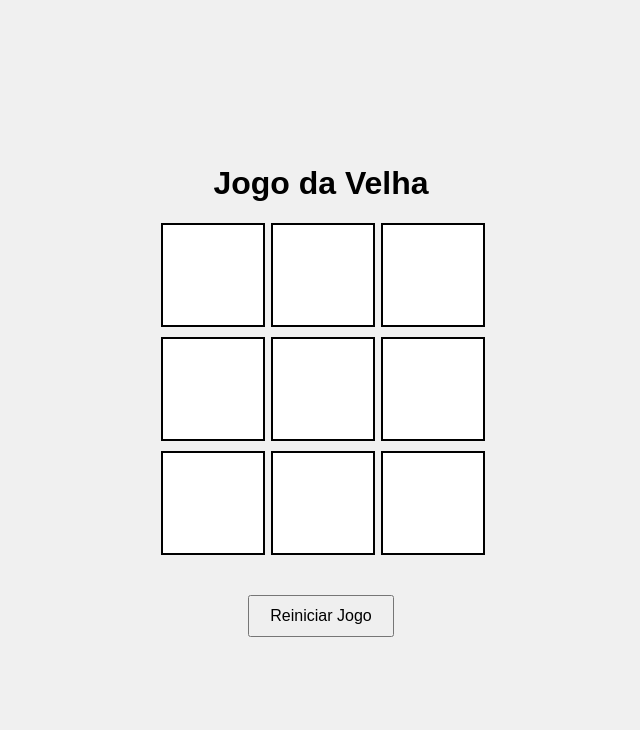
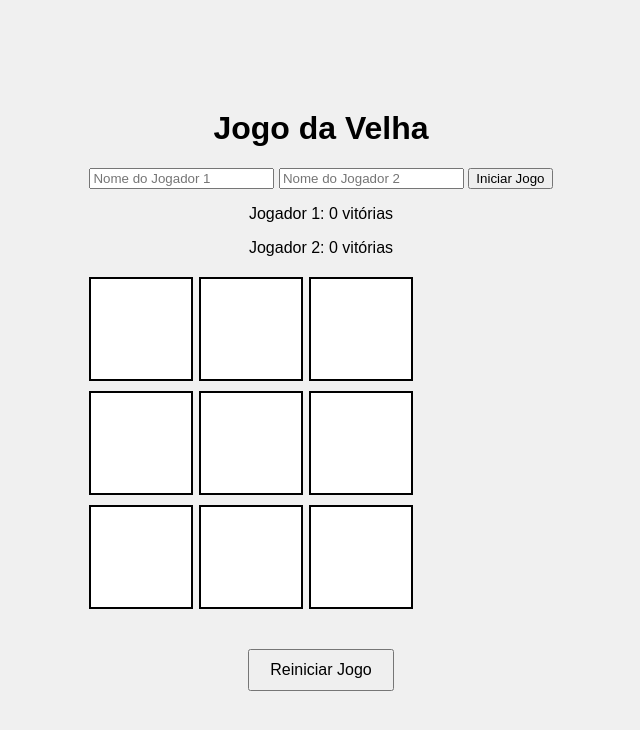
Before and after one commit to vsserra/jogodavelha, a website: page public/index.html in a window 1280 px wide. Shown: the whole page, without its empty margins (319-959 px from the left). Drawn offline with nearby package versions, Linux system fonts and the light colour scheme; no server answers.

Commit message:
Update index.html

```diff
--- a/public/index.html
+++ b/public/index.html
@@ -9,6 +9,15 @@
 <body>
     <div id="game">
         <h1>Jogo da Velha</h1>
+        <div id="player-form">
+            <input type="text" id="player1" placeholder="Nome do Jogador 1">
+            <input type="text" id="player2" placeholder="Nome do Jogador 2">
+            <button id="start-game">Iniciar Jogo</button>
+        </div>
+        <div id="scoreboard">
+            <p id="score-player1">Jogador 1: 0 vitórias</p>
+            <p id="score-player2">Jogador 2: 0 vitórias</p>
+        </div>
         <div id="board">
             <div class="cell" data-index="0"></div>
             <div class="cell" data-index="1"></div>
```
